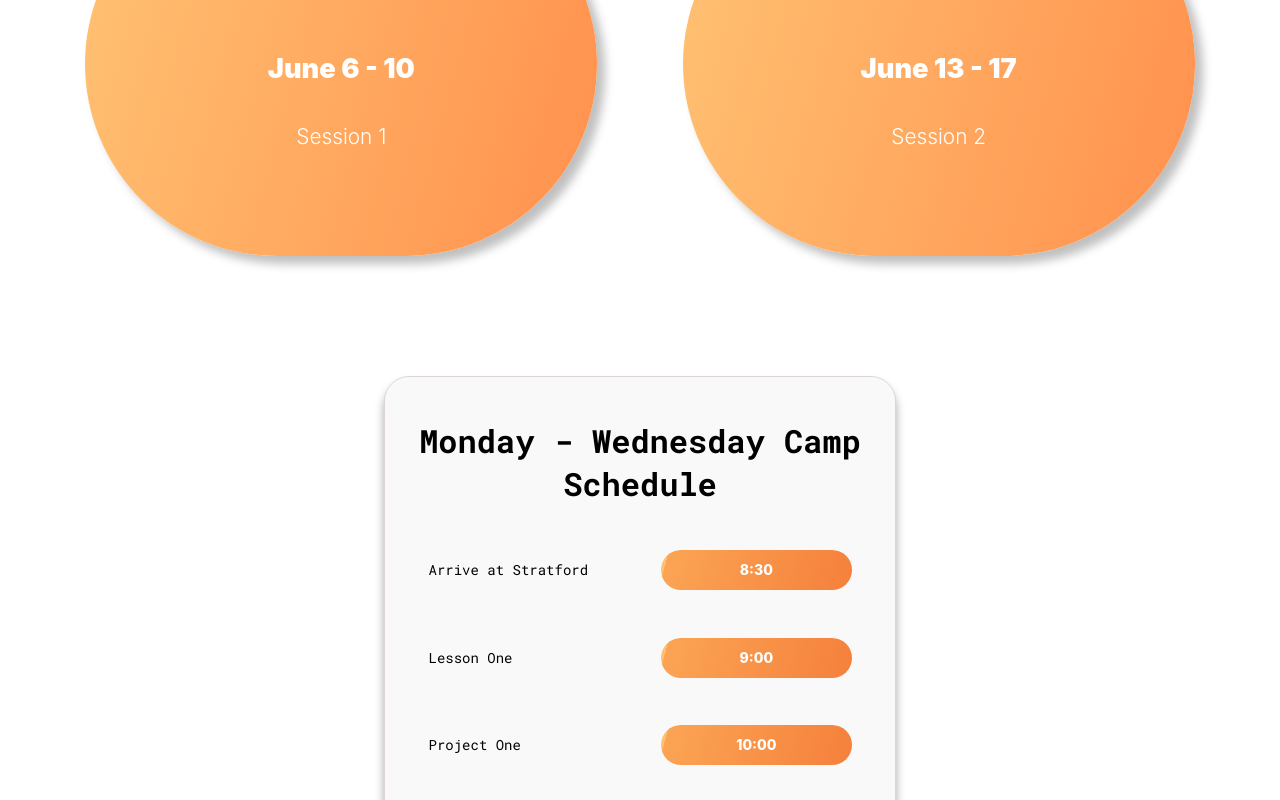
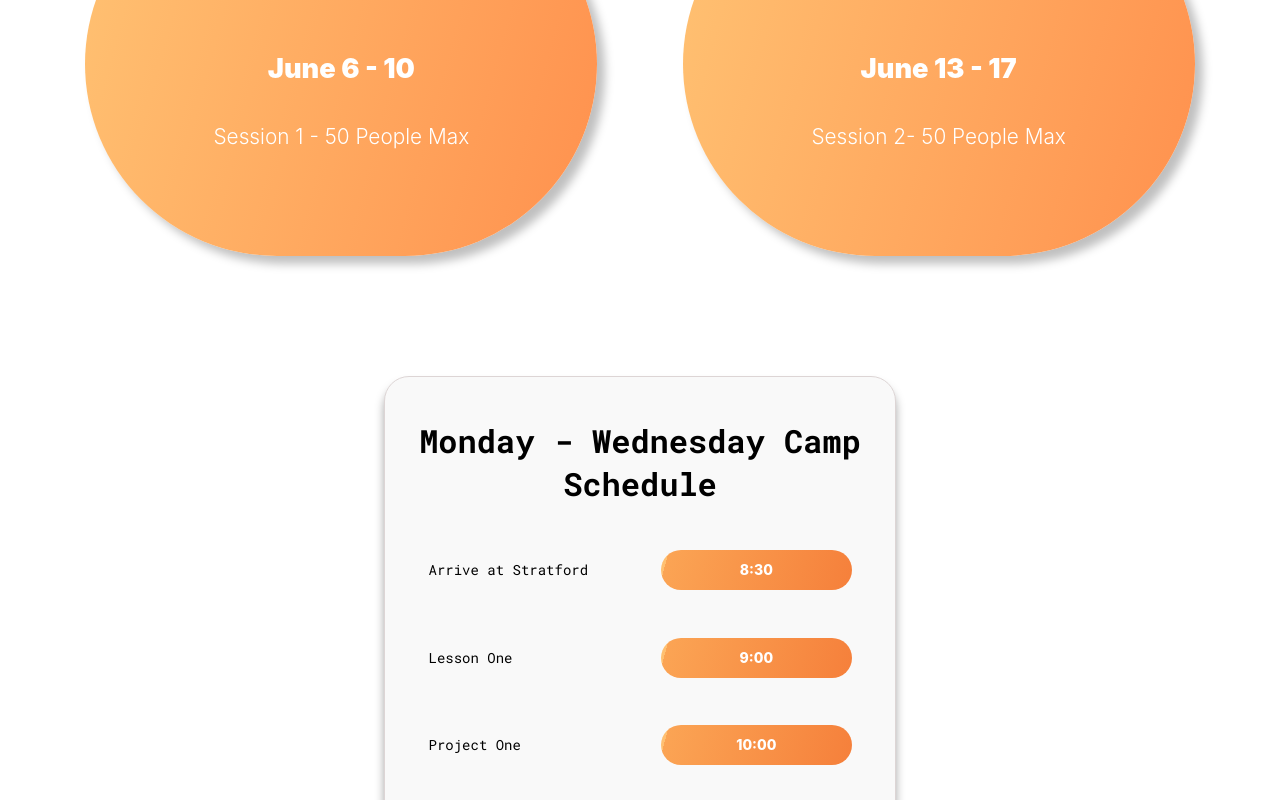
Before and after one commit to letscodesb/website, a React (Create React App) app: page / in a window 1280 px wide. Shown: the part 3200-4000 px from the top of the page. Built offline with nearby package versions, Linux system fonts and the light colour scheme.

Commit message:
50 People Max
Updated to clarify that there is a limit of 50 people per session

```diff
--- a/src/components/signup-section/googlesignup-section.js
+++ b/src/components/signup-section/googlesignup-section.js
@@ -29,7 +29,7 @@ class GoogleSignupSection extends Component {
             id = "signup-section"
             ref = { this.domRef }
             className = { this.state.visibility ? " visible" : " hidden" }>
-                <a href="https://forms.gle/M7tDsaLCC2VJgXUe9" style = {{fontSize: "24px"}}>{t("enroll-header")}</a>
+                <a href="https://forms.gle/M7tDsaLCC2VJgXUe9" style={{ fontSize: "400%", color: "white", textDecoration: 'none', fontWeight: "bold" }}>{t("enroll-header")}</a>
             </div>
         );
     }
--- a/src/locate/en/translate.json
+++ b/src/locate/en/translate.json
@@ -1,5 +1,5 @@
 {
-    "header-description" : "Let’s Code Spring Branch is a free week-long coding camp during the summer for all SBISD middle schoolers. The camp offers courses in Python Programming, Game Development, and Web Development. No prior coding experience is needed. There are 2 sessions to choose from. The camp is hosted at Stratford High School (14555 Fern Dr) on Monday through Thursday. The students will present their final project on Zoom on Friday because SBISD schools are closed on Friday during the summer.",
+    "header-description" : "Let’s Code Spring Branch is a free week-long coding camp during the summer for all SBISD middle schoolers. The camp offers courses in Python Programming, Game Development, and Web Development. No prior coding experience is needed. There are 2 sessions to choose from. The camp is hosted at Stratford High School (14555 Fern Dr) on Monday through Thursday. The students will present their final project on Zoom on Friday because SBISD schools are closed on Friday during the summer. There is a maximum of 50 students per session.",
     "hamburger-home" : "Home",
     "hamburger-curriculum" : "Courses",
     "hamburger-enroll" : "Enroll",
@@ -42,9 +42,9 @@
     "mission-statement" : "We want to create a free coding camp for all middle school students in Spring Branch that's fun and engaging. Even though most coding camps may cost hundreds of dollars, we believe that computer science should be accessible to everyone.",
 
     "session-1":"June 6 - 10",
-    "session-1-desc":"Session 1",
-    "session-2":"June 13 - 17",
-    "session-2-desc":"Session 2",
+    "session-1-desc":"Session 1 - 50 People Max",
+    "session-2":"June 13 - 17 ",
+    "session-2-desc":"Session 2- 50 People Max",
     "session-3":"July 5 - 9",
     "session-3-desc":"Session 3",
 
--- a/src/locate/es/translate.json
+++ b/src/locate/es/translate.json
@@ -1,5 +1,5 @@
 {
-    "header-description" : "Let's Code Spring Branch es un campamento de codificación gratuito de una semana de duración durante el verano para todos los estudiantes de secundaria de SBISD. El campamento ofrece cursos de programación Python, desarrollo de juegos y desarrollo web. No se necesita experiencia previa en codificación. Hay 2 sesiones para elegir de. El campamento se lleva a cabo en Stratford High School (14555 Fern Dr) de lunes a jueves. Los estudiantes presentarán su proyecto final en Zoom el viernes porque las escuelas de SBISD están cerradas los viernes durante el verano.",
+    "header-description" : "Let's Code Spring Branch es un campamento de codificación gratuito de una semana de duración durante el verano para todos los estudiantes de secundaria de SBISD. El campamento ofrece cursos de programación Python, desarrollo de juegos y desarrollo web. No se necesita experiencia previa en codificación. Hay 2 sesiones para elegir de. El campamento se lleva a cabo en Stratford High School (14555 Fern Dr) de lunes a jueves. Los estudiantes presentarán su proyecto final en Zoom el viernes porque las escuelas de SBISD están cerradas los viernes durante el verano. Hay máximo de 50 estudiantes por sesión.",
     "hamburger-home" : "Hogar",
     "hamburger-curriculum" : "Cursos",
     "hamburger-enroll" : "Inscribirse",
@@ -40,10 +40,10 @@
     "mission-header" : "Nuestra Misión",
     "mission-statement" : "Queremos crear un campamento de codificación gratuito para todos los estudiantes de secundaria en Spring Branch que sea divertido y atractivo. Aunque la mayoría de los campamentos de codificación pueden costar cientos de dólares, creemos que la informática debe ser accesible para todos.",
 
-    "session-1":"Junio 6 - 10",
-    "session-1-desc":"Sesión 1",
+    "session-1":"Junio 6 - 10 ",
+    "session-1-desc":"Sesión 1- 50 Personas máx",
     "session-2":"Junio 13 - 17",
-    "session-2-desc":"Sesión 2",
+    "session-2-desc":"Sesión 2- 50 Personas máx",
     "session-3":"Julio 5 - 9",
     "session-3-desc":"Sesión 3",
 
```
